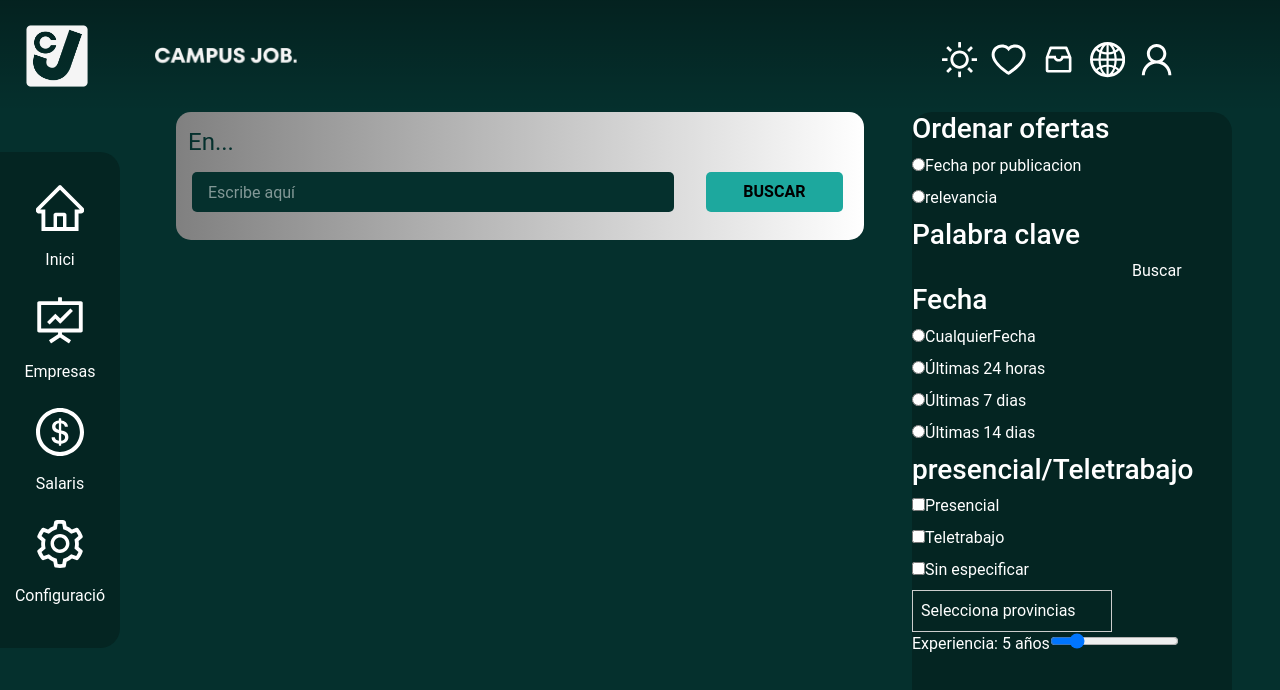
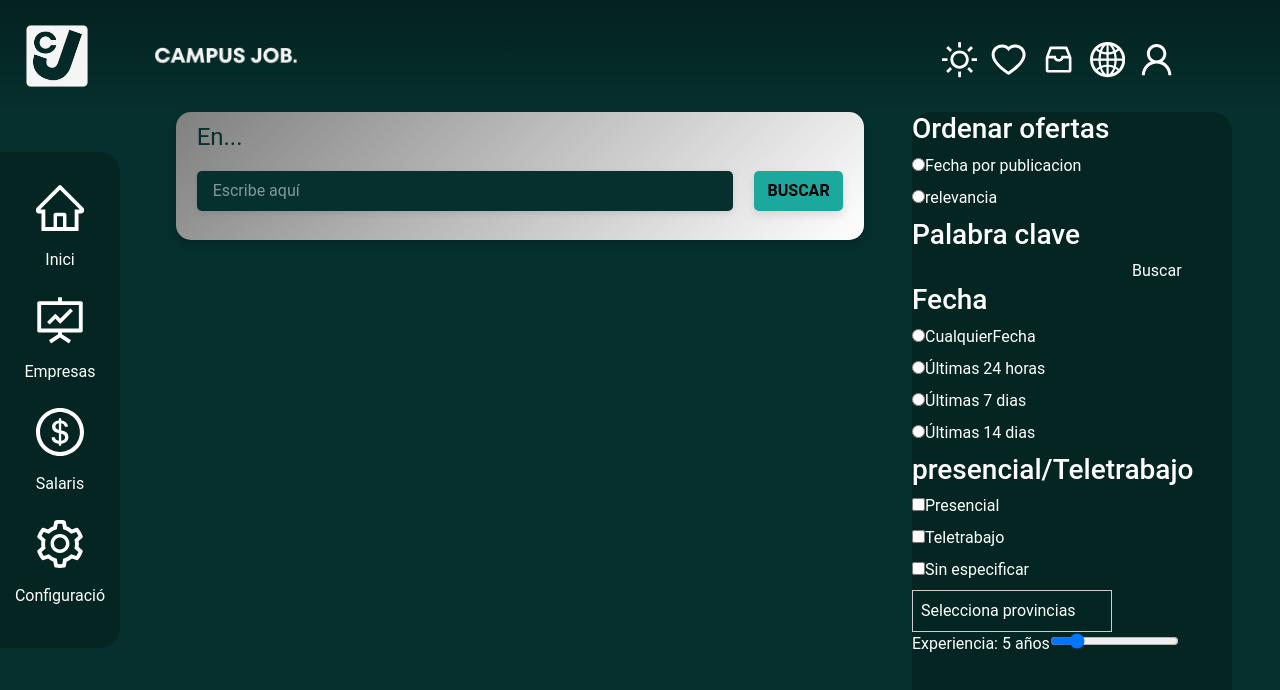
Before and after one commit to YasinEled/CampusJob, a React (Vite) app in the folder CampusJobReact/: page / in a window 1280 px wide. Shown: the top 690 px of the page. Built offline with nearby package versions, Linux system fonts and the light colour scheme.

Commit message:
light mode

```diff
--- a/CampusJobReact/src/Components/ComponentsCSS/MenuHome/busqueda.css
+++ b/CampusJobReact/src/Components/ComponentsCSS/MenuHome/busqueda.css
@@ -1,39 +1,57 @@
-.busquedaContainer{
-    flex:1;
+.busquedaContainer {
+    flex: 1;
     width: 100%;
     height: 8em;
-    background: linear-gradient(to right, gray, #FFFFFF);
+    background: linear-gradient(135deg, gray, #ffffff);
     border-radius: 15px;
+    box-shadow: 0px 4px 10px rgba(0, 0, 0, 0.2);
+}
 
-
-}
-.TextoBusquedaUbicacion{
-    padding: 0.5em;
-    margin:0;
-    margin-left: 0em;
+.TextoBusquedaUbicacion {
+    padding-top: 1%;
+    margin-left: 3%;
     font-size: 1.5em;
     color: #05302D;
 }
-.BuscaUbicacionTextBox{
-    margin-left: 1em;
-    width: 70%;
+
+.BuscaUbicacionTextBox {
+    margin-left: 3%;
+    width: 78%;
     height: 2.5em;
     background-color: #05302D;
     border-radius: 5px;
     padding-left: 1em;
+    color: white;
+    border: none;
+    box-shadow: 0px 2px 6px rgba(0, 0, 0, 0.1); /* Sombra sutil */
+    transition: all 0.3s ease;  /* Transición suave al focus */
 }
 
-.BuscaButtonUbicacion{
-    width: 20%;
+.BuscaUbicacionTextBox:focus {
+    outline: none;  /* Elimina el contorno cuando el input está enfocado */
+    box-shadow: 0px 0px 8px rgba(29, 168, 158, 0.6);  /* Sombra de enfoque para resaltar */
+}
+
+.BuscaButtonUbicacion {
+    width: 13%;
     height: 2.5em;
-    margin-left: 2em;
+    margin-left: 3%;
     background-color: #1DA89E;
     border-radius: 5px;
-    color:black;
+    color: black;
     font-weight: bold;
+    border: none;
+    box-shadow: 0px 4px 8px rgba(0, 0, 0, 0.1);
+    transition: background-color 0.3s, transform 0.2s ease-in-out;
+}
+
+.BuscaButtonUbicacion:hover {
+    background-color: #16a98d;  /* Cambio de color al pasar el mouse */
+    transform: scale(1.05);  /* Efecto de "aumento" al hacer hover */
 }
 
 .BuscaUbicacion {
     display: flex;
     flex-direction: row;
+    align-items: center;  /* Centra verticalmente los elementos */
 }
--- a/CampusJobReact/src/Components/ComponentsCSS/MenuHome/menu.css
+++ b/CampusJobReact/src/Components/ComponentsCSS/MenuHome/menu.css
@@ -7,7 +7,6 @@
     position:fixed;
     top: 0;
 }
-/* 042522 */
 .limenuizq {
     display: flex;
     flex-direction: column;
@@ -43,6 +42,7 @@
     background-color: #042522;
 
 }
+
 .MenuIzqNav ul{
   margin-bottom: 0em;
 }
--- a/CampusJobReact/src/Components/ComponentsCSS/MenuHome/navHome.css
+++ b/CampusJobReact/src/Components/ComponentsCSS/MenuHome/navHome.css
@@ -55,3 +55,43 @@
     align-items: center;
     justify-content: center;
 }
+
+/* Estilos generales */
+body {
+    transition: background-color 0.3s ease, color 0.3s ease;
+    background-color: #05302D;
+    color: white;
+}
+
+/* Estilos para el modo claro */
+body.light-mode {
+    background-color: #A1DAD2;
+    color: black;
+}
+
+/* Ajustar los colores del menú */
+body.light-mode .navHome {
+    background-image: linear-gradient(to bottom, #0f857f, transparent, 3em);
+}
+
+body.light-mode .selectorsNav a {
+    color: black;
+}
+
+body.light-mode .selectorsNav li:hover {
+    color: rgb(50, 50, 50);
+}
+
+/* Modo claro para el menú lateral */
+body.light-mode .MenuIzqNav {
+    background-color: #f0f0f0;
+}
+
+
+body.light-mode nav ul li a {
+    color: black;
+}
+
+body.light-mode nav ul li a:hover {
+    color: rgb(50, 50, 50);
+}
--- a/CampusJobReact/src/Components/MenuHome/Nav/NavHome.jsx
+++ b/CampusJobReact/src/Components/MenuHome/Nav/NavHome.jsx
@@ -1,12 +1,23 @@
-import { nav } from "framer-motion/client";
-import { UserOutlined ,GlobalOutlined,HeartOutlined,InboxOutlined,SunOutlined} from '@ant-design/icons';
-
-import '../../ComponentsCSS/MenuHome/navHome.css'
+import { useState, useEffect } from "react";
+import { UserOutlined, GlobalOutlined, HeartOutlined, InboxOutlined, SunOutlined } from "@ant-design/icons";
+import "../../ComponentsCSS/MenuHome/navHome.css";
 import logoLetras from "../../../assets/Logo/ssCampusJob.png";
 import logoIcon from "../../../assets/Logo/logoroundblanco.png";
 
 function NavHome() {
+  const [isLightMode, setIsLightMode] = useState(() => {
+    return localStorage.getItem("theme") === "light";
+  });
 
+  useEffect(() => {
+    if (isLightMode) {
+      document.body.classList.add("light-mode");
+      localStorage.setItem("theme", "light");
+    } else {
+      document.body.classList.remove("light-mode");
+      localStorage.setItem("theme", "dark");
+    }
+  }, [isLightMode]);
 
   return (
     <nav className="navHome">
@@ -16,7 +27,9 @@
       </div>
       <ul className="selectorsNav">
         <li>
-              <a href="/"><SunOutlined  /></a>
+          <a href="#" onClick={() => setIsLightMode(!isLightMode)}>
+            <SunOutlined />
+          </a>
         </li>
         <li>
           <a href="/"><HeartOutlined /></a>
@@ -31,7 +44,6 @@
           <a href="/"><UserOutlined /></a>
         </li>
       </ul>
-
     </nav>
   );
 }
```
Lines whose indentation alone changed are shown as unchanged.
